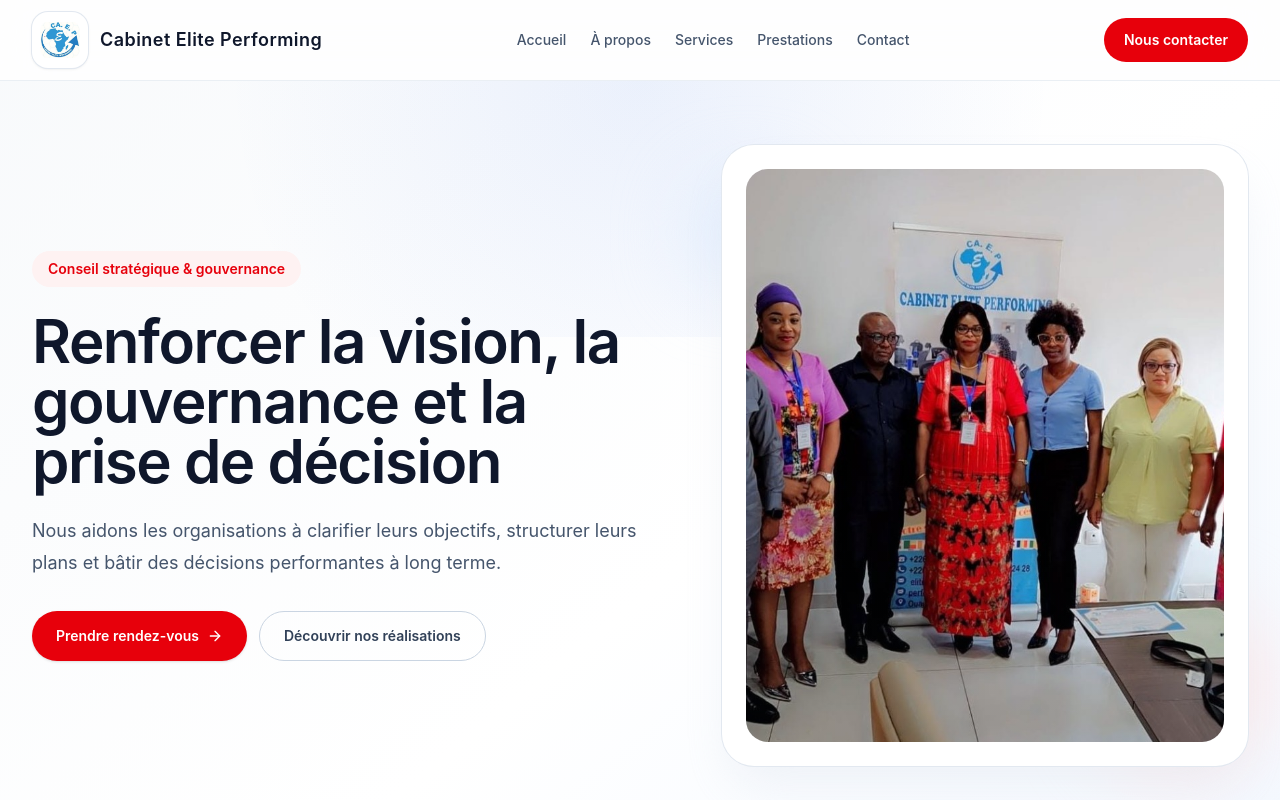
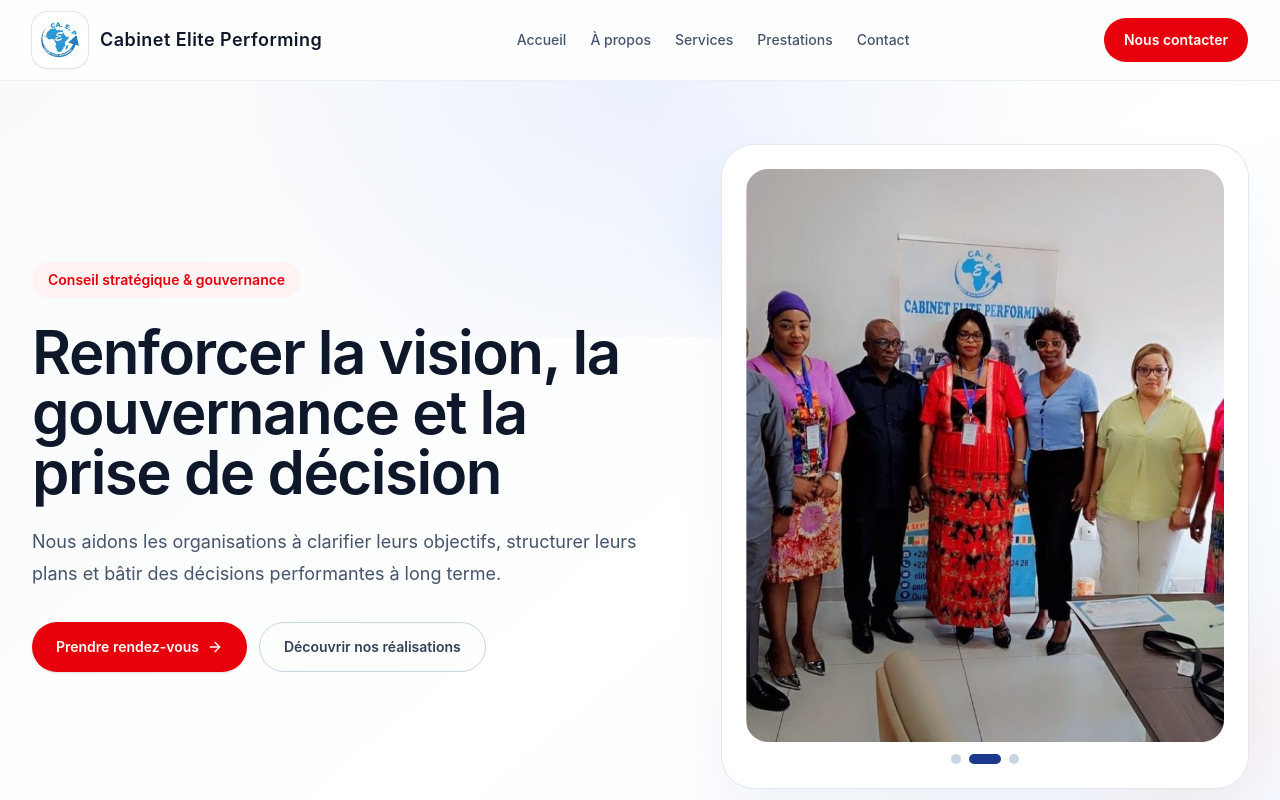
Before and after one commit to jknweb/cepa, a Next.js app: page / in a window 1280 px wide. Shown: the top 800 px of the page. Built offline with nearby package versions, Linux system fonts and the light colour scheme.

Commit message:
Effet defilement images

```diff
--- a/components/Hero.tsx
+++ b/components/Hero.tsx
@@ -99,16 +99,35 @@
             <div className="absolute -right-3 bottom-0 h-40 w-40 rounded-full bg-red-100 blur-2xl" />
             <div className="relative overflow-hidden rounded-[32px] bg-white p-4 shadow-2xl shadow-slate-200/60 ring-1 ring-slate-200 sm:p-6">
               <div className="relative aspect-[4/5] w-full overflow-hidden rounded-[22px] sm:aspect-[5/6]">
-                <Image
-                  key={slide.image}
-                  src={slide.image}
-                  alt={slide.title}
-                  fill
-                  priority
-                  sizes="(max-width: 1024px) 100vw, 50vw"
-                  className="object-cover object-center transition duration-[1200ms] ease-[cubic-bezier(0.22,1,0.36,1)] scale-105"
-                />
+                <div
+                  className="flex h-full w-full transition-transform duration-700 ease-out"
+                  style={{ transform: `translateX(-${currentSlide * 100}%)` }}
+                >
+                  {slides.map((item) => (
+                    <div key={item.image} className="relative min-w-full">
+                      <Image
+                        src={item.image}
+                        alt={item.title}
+                        fill
+                        priority
+                        sizes="(max-width: 1024px) 100vw, 50vw"
+                        className="object-cover object-center"
+                      />
+                    </div>
+                  ))}
+                </div>
                 <div className="absolute inset-0 bg-gradient-to-t from-slate-900/10 via-transparent to-transparent" />
+              </div>
+              <div className="mt-3 flex justify-center gap-2">
+                {slides.map((_, index) => (
+                  <button
+                    key={index}
+                    type="button"
+                    onClick={() => setCurrentSlide(index)}
+                    className={`h-2.5 rounded-full transition-all ${index === currentSlide ? "w-8 bg-blue-900" : "w-2.5 bg-slate-300 hover:bg-slate-400"}`}
+                    aria-label={`Aller à la diapositive ${index + 1}`}
+                  />
+                ))}
               </div>
             </div>
           </div>
```
